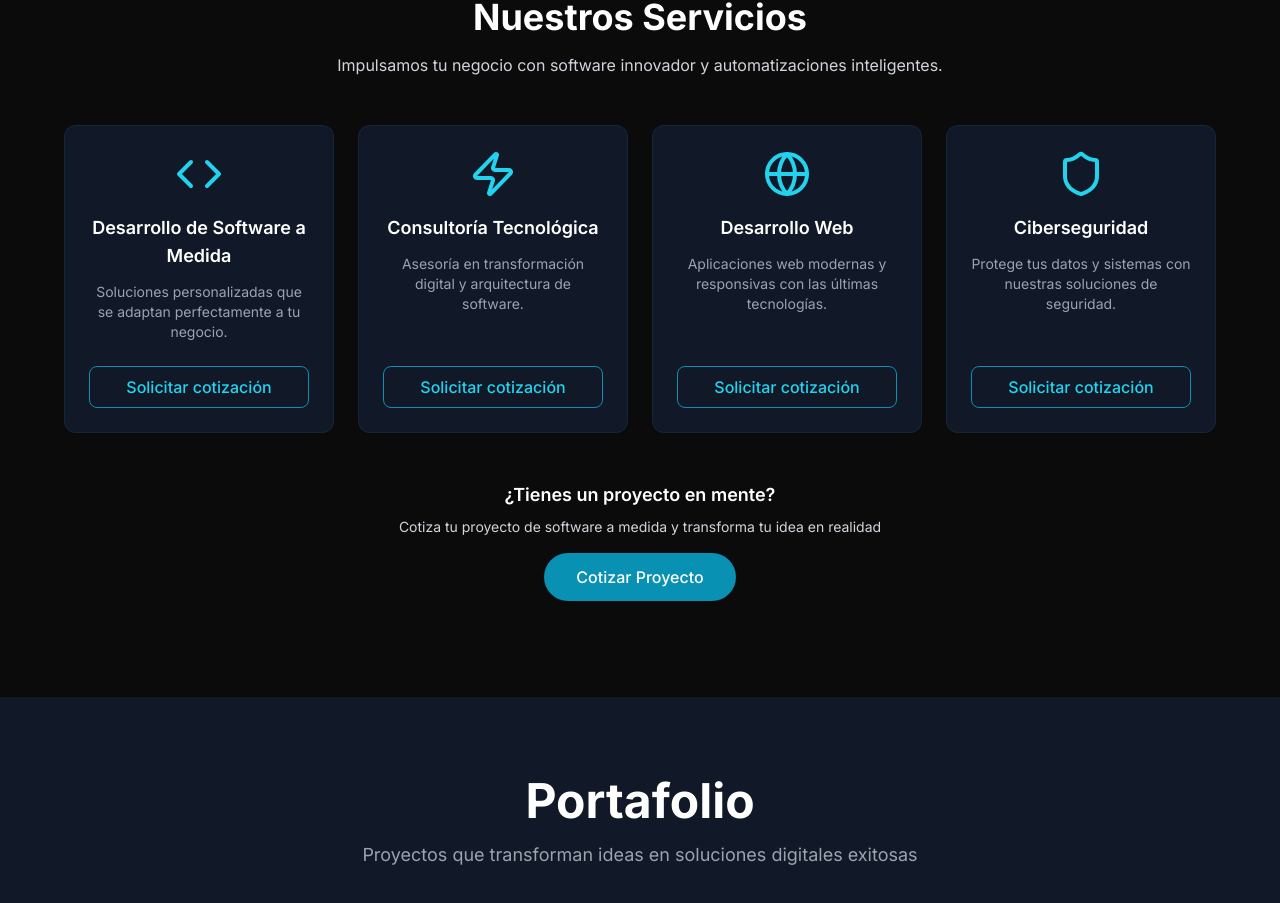
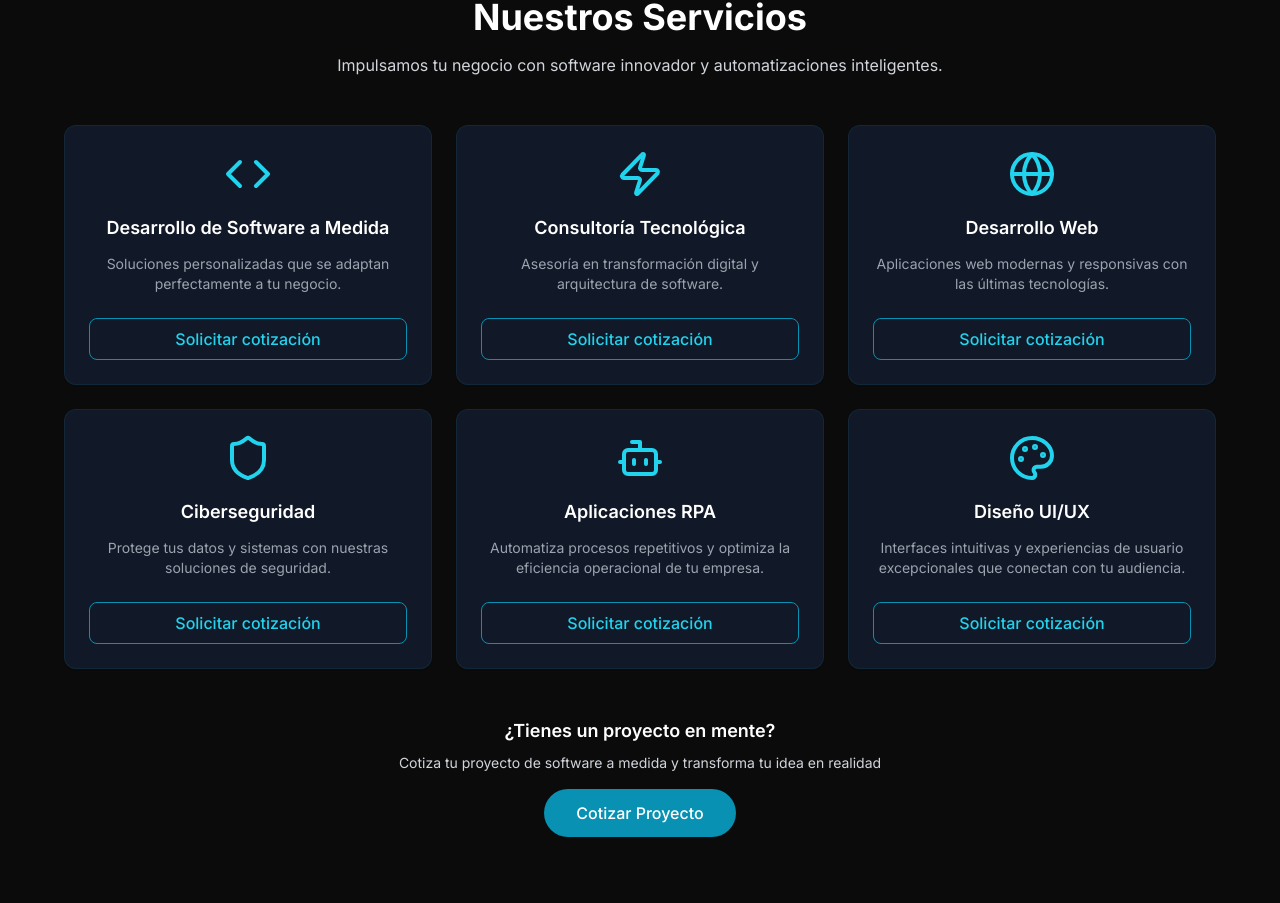
Before and after one commit to bryanhenrry94/dazzsoft-website, a Next.js app: page / in a window 1280 px wide. Shown: the part 1418-2321 px from the top of the page. Built offline with nearby package versions, Linux system fonts and the light colour scheme.

Commit message:
add new services

```diff
--- a/components/services-section.tsx
+++ b/components/services-section.tsx
@@ -1,6 +1,6 @@
 "use client";
 import { Card } from "@/components/ui/card";
-import { Code, Zap, Globe, Shield } from "lucide-react";
+import { Code, Zap, Globe, Shield, Bot, Palette } from "lucide-react";
 
 export function ServicesSection() {
   const services = [
@@ -28,6 +28,18 @@ export function ServicesSection() {
       description:
         "Protege tus datos y sistemas con nuestras soluciones de seguridad.",
     },
+    {
+      icon: Bot,
+      title: "Aplicaciones RPA",
+      description:
+        "Automatiza procesos repetitivos y optimiza la eficiencia operacional de tu empresa.",
+    },
+    {
+      icon: Palette,
+      title: "Diseño UI/UX",
+      description:
+        "Interfaces intuitivas y experiencias de usuario excepcionales que conectan con tu audiencia.",
+    },
   ];
 
   return (
@@ -49,7 +61,7 @@ export function ServicesSection() {
             inteligentes.
           </p>
         </div>
-        <div className="grid grid-cols-1 md:grid-cols-2 lg:grid-cols-3 xl:grid-cols-4 gap-6">
+        <div className="grid grid-cols-1 md:grid-cols-2 lg:grid-cols-3 xl:grid-cols-3 gap-6">
           {services.map((service, index) => (
             <Card
               key={index}
```
